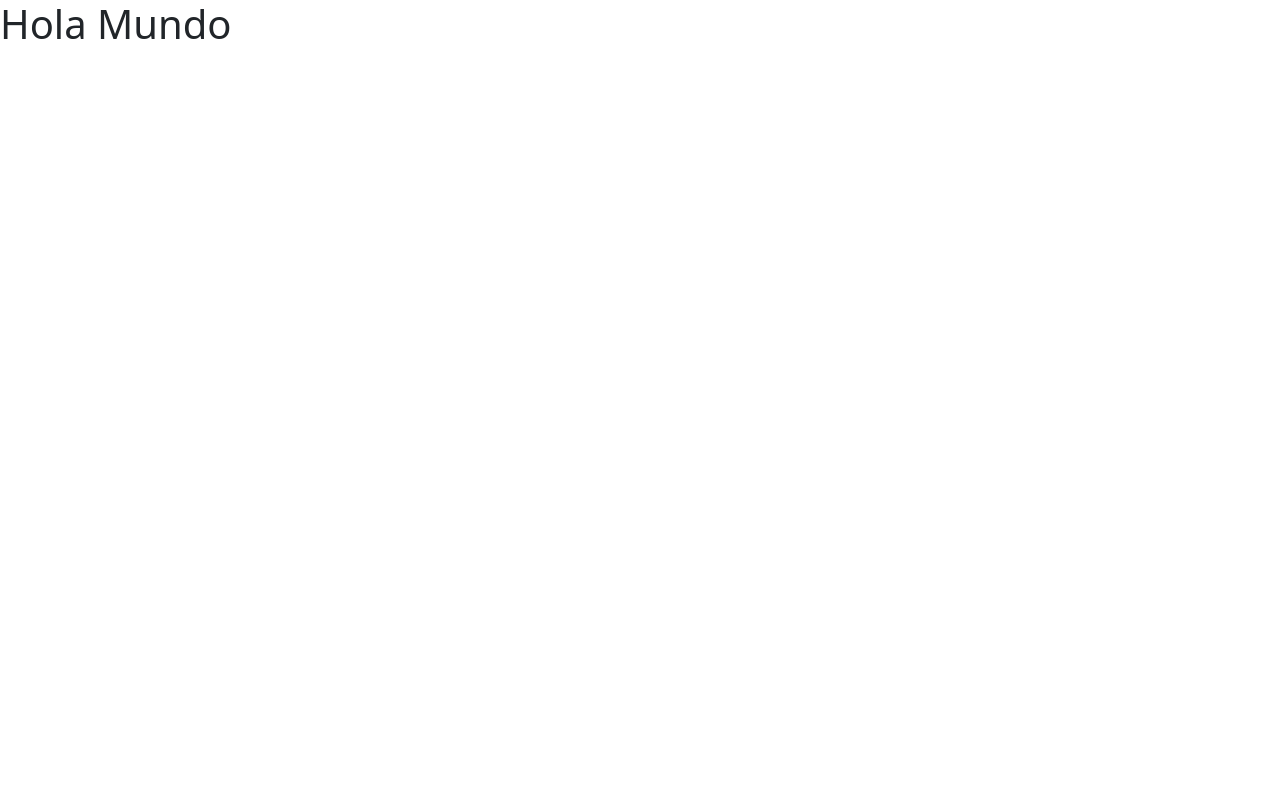
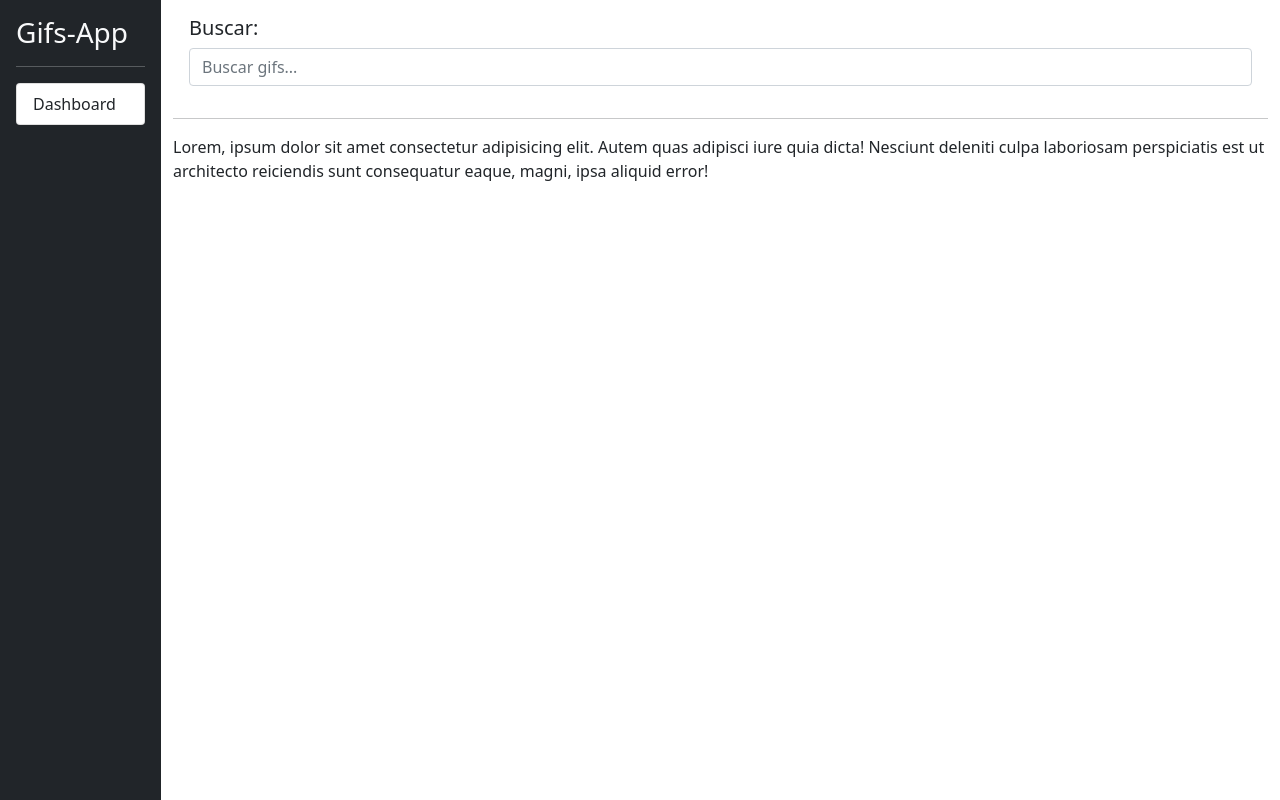
Before and after one commit to MiguelGonzalezAlvarez/Web-BuscadorGifs, an Angular app: page / in a window 1280 px wide. Built offline with nearby package versions, Linux system fonts and the light colour scheme.

Commit message:
feat: create sidebar and search bar

```diff
--- a/src/app/app.component.html
+++ b/src/app/app.component.html
@@ -1 +1,32 @@
-<h1>Hola Mundo</h1>
+<div class="d-flex">
+
+  <!-- Sidebar -->
+  <div class="bg-dark border-right p-3" id="sidebar">
+    <h3 class="text-light">
+      Gifs-App
+    </h3>
+    <hr class="text-light">
+    <div class="list-group list-reset">
+      <a href="#" class="list-group-item list-group-item-action">
+        Dashboard
+      </a>
+    </div>
+  </div>
+  <!-- End Sidebar -->
+
+  <div class="container">
+    <div class="row p-3">
+      <div class="col">
+        <h5>Buscar:</h5>
+        <input type="text" class="form-control" placeholder="Buscar gifs...">
+      </div>
+    </div>
+    <hr>
+    <div class="row">
+      <div class="col">
+        Lorem, ipsum dolor sit amet consectetur adipisicing elit. Autem quas adipisci iure quia dicta! Nesciunt deleniti
+        culpa laboriosam perspiciatis est ut architecto reiciendis sunt consequatur eaque, magni, ipsa aliquid error!
+      </div>
+    </div>
+  </div>
+</div>
--- a/src/styles.css
+++ b/src/styles.css
@@ -1 +1,9 @@
-/* You can add global styles to this file, and also import other style files */
+html,body {
+    height:100%
+}
+
+#sidebar {
+    height: 100%;
+    min-height: 100vh;
+    width: 180px;
+}
```
